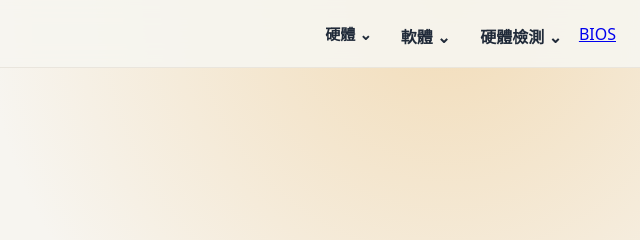
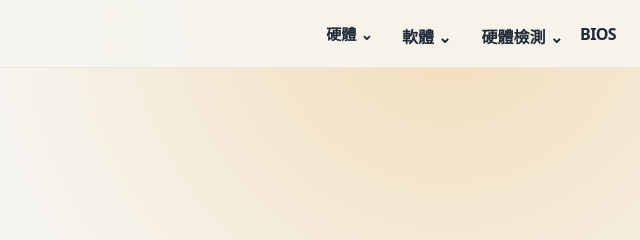
Before and after one commit to hdhoho/hdweb, a plain HTML site: page dist/index.html in a window 1280 px wide. Shown: the top 240 px of the page, 640-1280 px from the left. Drawn offline with Linux system fonts and the light colour scheme.

Commit message:
Add files via upload

```diff
--- a/dist/index.html
+++ b/dist/index.html
@@ -21,7 +21,7 @@
     <div class="diagnostic-menu"> <a class="diagnostic-trigger" href="index3.html">硬體檢測 <span aria-hidden="true">⌄</span></a>
       <div class="diagnostic-dropdown" aria-label="硬體檢測分類"> <a href="index3.html#category-1">硬體檢測</a> <a href="index3.html#category-2">硬體廠商</a> <a href="index3.html#category-3">購物網</a> </div>
     </div>
-    <a href="index4.html" target="_blank">BIOS</a>
+<a class="brand" href="index4.html" target="_blank">BIOS</a>
   </div>
 
 </nav>
```
Also changed, not shown: dist/index1-1.html (+1 -0 lines), dist/index1-2.html (+1 -0 lines), dist/index1-3.html (+1 -0 lines), dist/index1-4.html (+1 -0 lines), dist/index1-5.html (+1 -0 lines), dist/index1-6.html (+1 -0 lines), dist/index1-7.html (+1 -0 lines), dist/index1-8.html (+1 -0 lines), dist/index1-9.html (+1 -0 lines), dist/index2.html (+1 -0 lines), dist/index3.html (+1 -0 lines).
